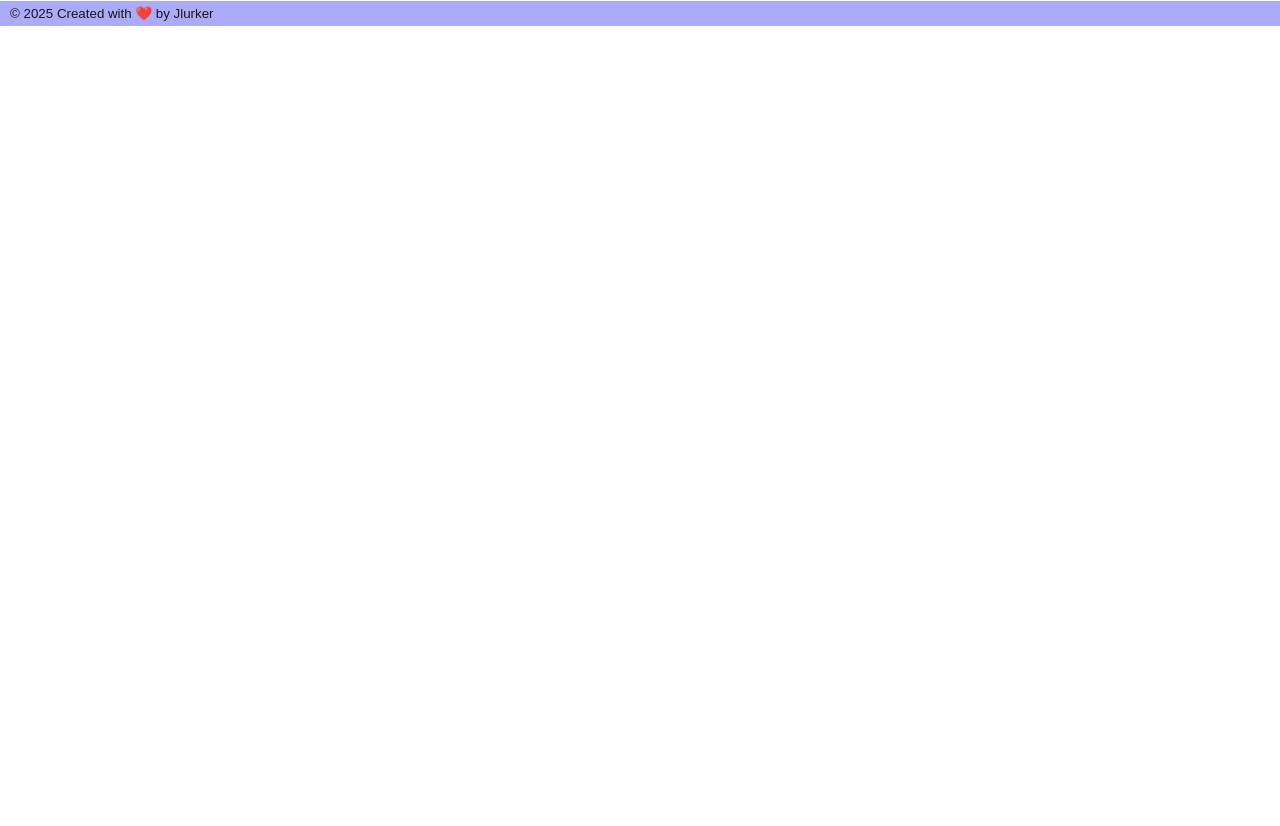
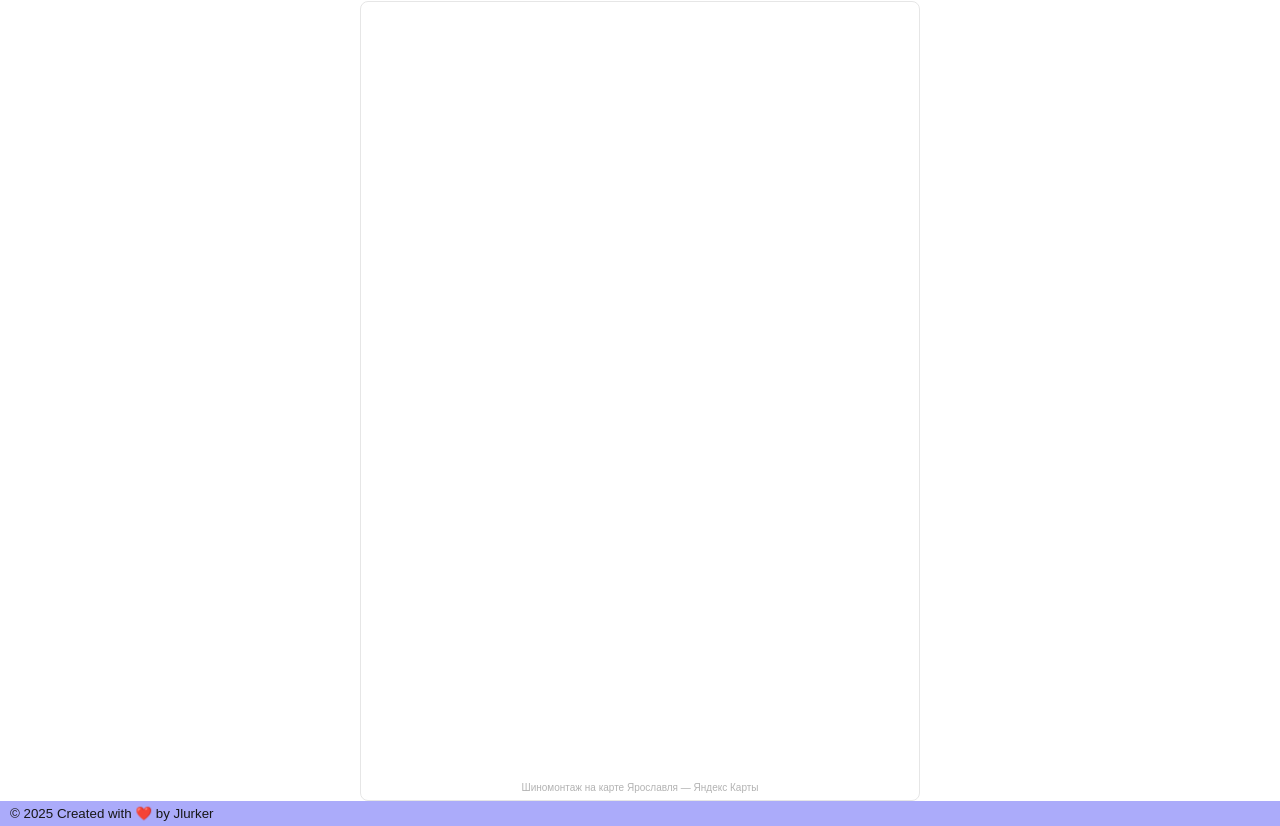
Before and after one commit to Jlakamka/Shinomontage24, a Next.js app: page / in a window 1280 px wide. Shown: the part 3846-4672 px from the top of the page. Before the commit the page ends 3872 px from the top, so only its background shows below. Built offline with nearby package versions, Linux system fonts and the light colour scheme.

Commit message:
add reviews

```diff
--- a/app/page.tsx
+++ b/app/page.tsx
@@ -7,6 +7,7 @@ import Location from "@/public/components/location/Location";
 import Equipment from "@/public/components/equipment/Equipment";
 import Home from "@/public/components/home/Home";
 import Works from "@/public/components/works/Works";
+import Reviews from "@/public/components/reviews/Reviews";
 
 export default function HomePage() {
   return (
@@ -18,6 +19,7 @@ export default function HomePage() {
       <Equipment />
       {/* <About /> */}
       <Location />
+      <Reviews />
       <Footer />
     </div>
   );
--- /dev/null
+++ b/public/components/reviews/Reviews.tsx
@@ -0,0 +1,20 @@
+import "./reviews.css";
+export default function Reviews() {
+  return (
+    <section className="reviews container">
+      <div className="reviews__block">
+        <iframe
+          className="reviews__iframe"
+          src="https://yandex.ru/maps-reviews-widget/95301190346?comments"
+        ></iframe>
+        <a
+          href="https://yandex.ru/maps/org/shinomontazh/95301190346/"
+          target="_blank"
+          className="reviews__link"
+        >
+          Шиномонтаж на карте Ярославля — Яндекс Карты
+        </a>
+      </div>
+    </section>
+  );
+}
--- /dev/null
+++ b/public/components/reviews/reviews.css
@@ -0,0 +1,37 @@
+.reviews {
+  display: flex;
+  justify-content: center;
+}
+.reviews__block {
+  width: 560px;
+  height: 800px;
+  overflow: hidden;
+  position: relative;
+}
+.reviews__iframe {
+  width: 100%;
+  height: 100%;
+  border: 1px solid #e6e6e6;
+  border-radius: 8px;
+  box-sizing: border-box;
+}
+.reviews__link {
+  box-sizing: border-box;
+  text-decoration: none;
+  color: #b3b3b3;
+  font-size: 10px;
+  font-family: YS Text, sans-serif;
+  padding: 0 20px;
+  position: absolute;
+  bottom: 8px;
+  width: 100%;
+  text-align: center;
+  left: 0;
+  overflow: hidden;
+  text-overflow: ellipsis;
+  display: block;
+  max-height: 14px;
+  white-space: nowrap;
+  padding: 0 16px;
+  box-sizing: border-box;
+}
```
